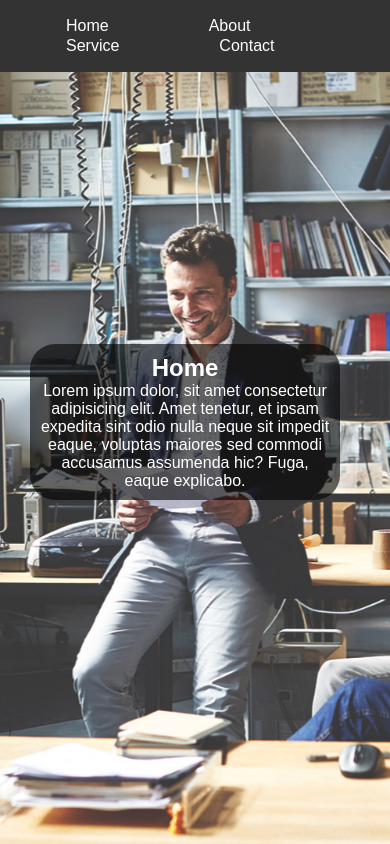
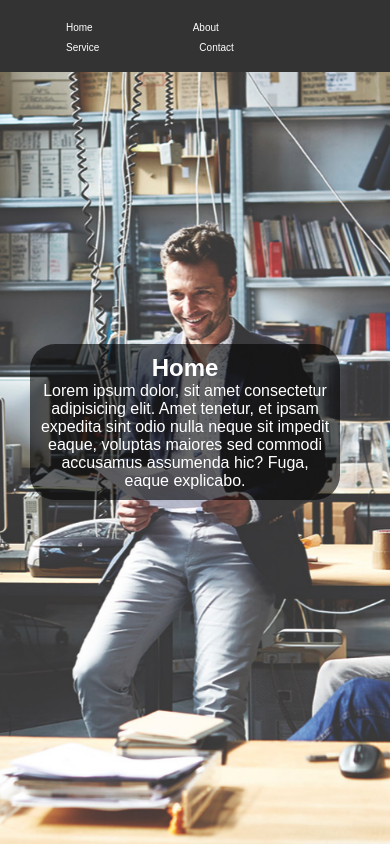
Before and after one commit to nutnut03/Daily-Programming, a plain HTML site: page index.html in a window 390 px wide. Drawn offline with Linux system fonts and the light colour scheme.

Commit message:
1% update

```diff
--- a/style.css
+++ b/style.css
@@ -94,4 +94,10 @@
         margin-right: 50px;
     }
 
+    .nav ul li a {
+        color: white;
+        font-size: 10px;
+
+
+    }
 }
```
